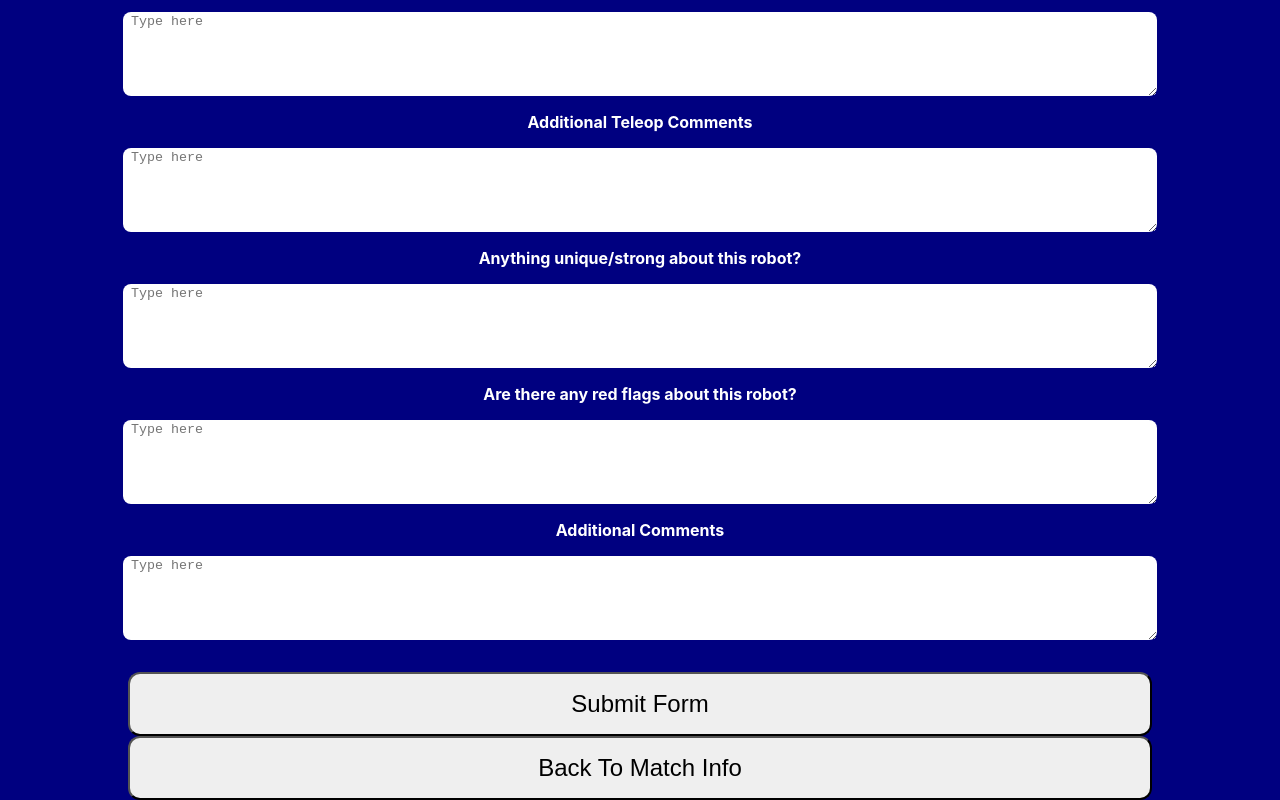
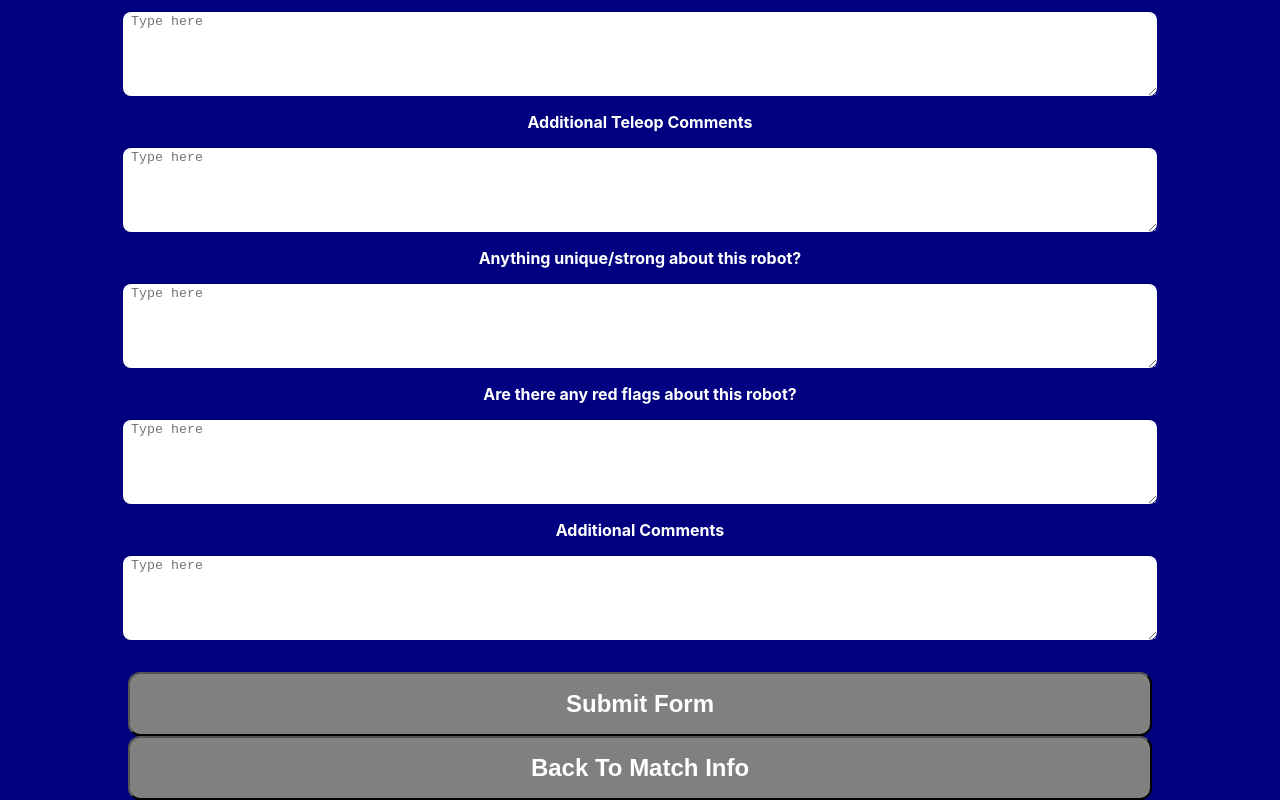
Before and after one commit to nerdherd/Nerd-Search, a React (Create React App) app in the folder Scouting-Form/: page /comments in a window 1280 px wide. Shown: the part 394-1194 px from the top of the page. Built offline with nearby package versions, Linux system fonts and the light colour scheme.

Commit message:
Modify submit and back buttons
Make text bold and white

Co-Authored-By: Zachary Miller <93176330+londonwafflez@users.noreply.github.com>

```diff
--- a/Scouting-Form/src/Forms/styles/mobilityButton.css
+++ b/Scouting-Form/src/Forms/styles/mobilityButton.css
@@ -12,6 +12,7 @@
 button {
     width: 50%;
     height: 10vh;
-    color: black;
     font-size: 3vh;
+    background-color: grey;
+    font-weight: bold
 }
--- a/Scouting-Form/src/Pages/Auto.js
+++ b/Scouting-Form/src/Pages/Auto.js
@@ -48,8 +48,8 @@ function Auto({getScore, incrementScore, completedForms, setCompletedForms}) {
 
             <div className="navigation">
                 <p></p>
-                <button type='submit' onClick={handleSubmit}>Go To Teleop Page</button>
-                <button type='back' onClick={handleBack}>Back To User Info</button>
+                <button type='submit' onClick={handleSubmit} id='submitButtonText' >Go To Teleop Page</button>
+                <button type='back' onClick={handleBack} id='submitButtonText' >Back To User Info</button>
             </div>
         </div>
     )
--- a/Scouting-Form/src/Pages/MatchInfo.js
+++ b/Scouting-Form/src/Pages/MatchInfo.js
@@ -68,8 +68,8 @@ function MatchInfo({matchInfo, setMatchInfo, getScore, incrementScore, completed
                 <FocusButton scoreType="Game Piece Focus" getScore={getScore} incrementScore={incrementScore}></FocusButton>
             </div>
 
-            <button type='submit' onClick={handleSubmit}>Go To Comments Page</button>
-            <button type='back' onClick={handleBack}>Back To Teleop Page</button>
+            <button type='submit' onClick={handleSubmit} id='submitButtonText'>Go To Comments Page</button>
+            <button type='back' onClick={handleBack} id='backButtonText'>Back To Teleop Page</button>
 
         </div>
 
--- a/Scouting-Form/src/Pages/styles/matchInfo.css
+++ b/Scouting-Form/src/Pages/styles/matchInfo.css
@@ -5,6 +5,24 @@
     justify-content: center;
     align-content: center;
     font-size: 2vh
+}
+
+#submitButton {
+    height: 10%;
+    width: 80%;
+    display: block;
+
+}
+
+#submitButtonText {
+    color: white;
+    align-content: center;
+
+}
+
+#backButtonText {
+    align-content: center;
+    color: white;
 }
 
 #gamePieceFocus {
@@ -36,3 +54,8 @@
 #focusHeader {
     font-size: 2vh
 }
+
+.element {
+    padding: 1rem;
+    margin-bottom: 1rem;
+  }
--- a/Scouting-Form/src/Pages/styles/scoringPages.css
+++ b/Scouting-Form/src/Pages/styles/scoringPages.css
@@ -54,3 +54,7 @@ h4 {
 #coopertitionGridHeader {
     font-size: 2vh
 }
+
+.navigation {
+    align-content: center;
+}
```
